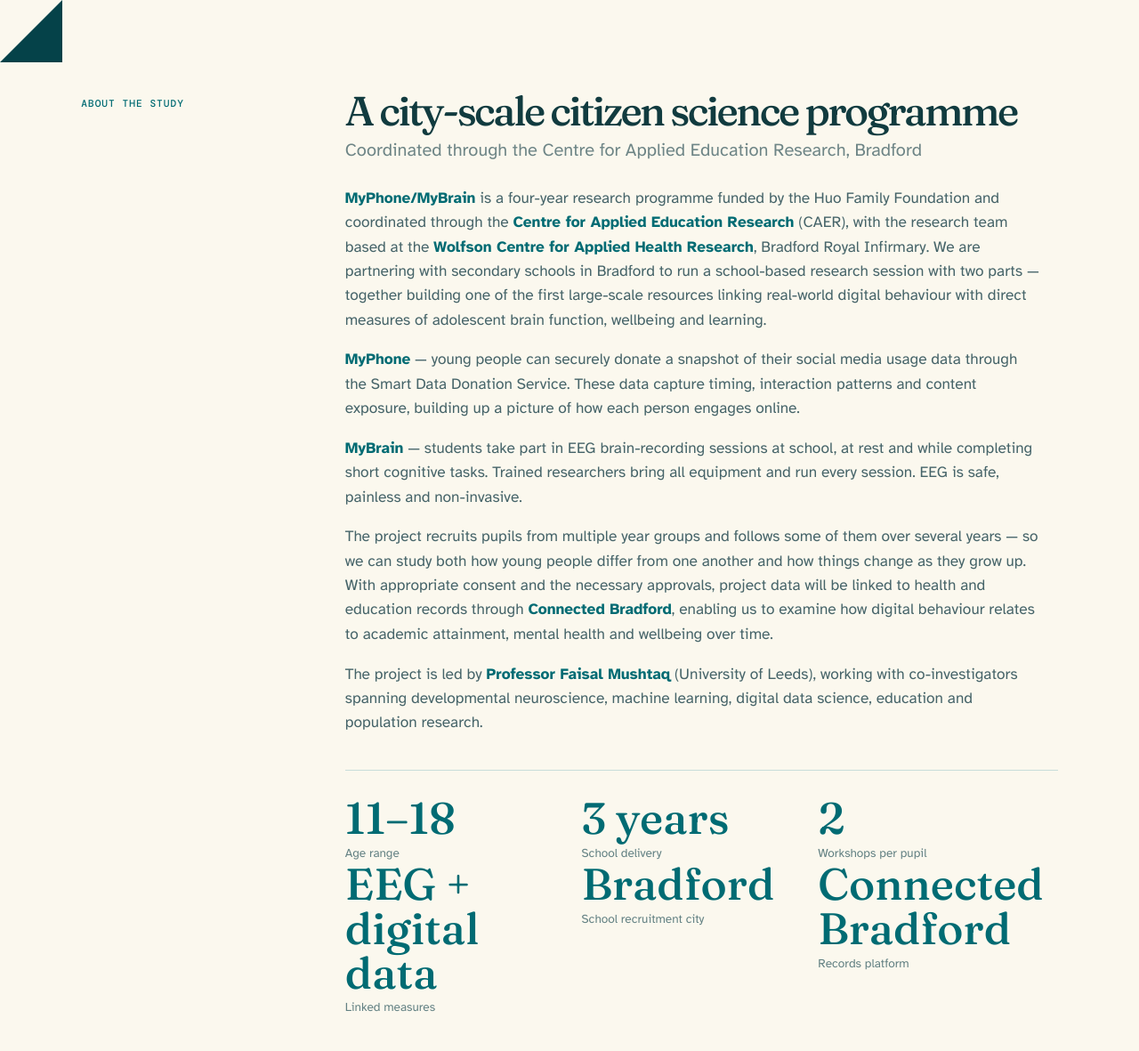
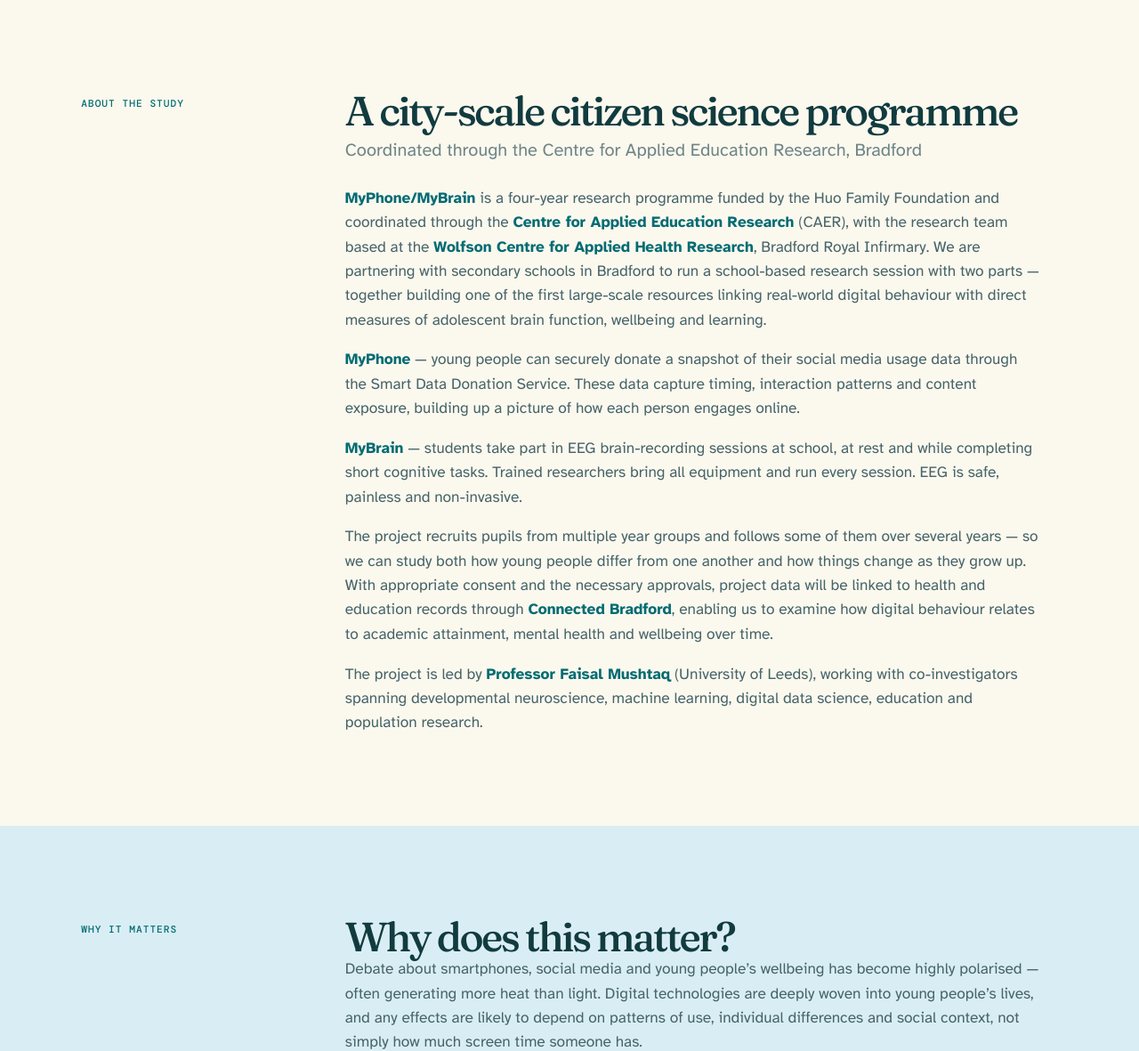
Before and after one commit to faisalmushtaq/myphone-mybrain, a Jekyll site: the page built from index.md, in a window 1280 px wide. Shown: the part 971-2152 px from the top of the page at 89% size. Built offline with Jekyll 4.4.1, drawn with Linux system fonts in a browser that asks for light colours; grey boxes are pictures that could not be loaded.

Commit message:
Simplify navigation and remove stats block

```diff
--- a/_includes/about.html
+++ b/_includes/about.html
@@ -10,23 +10,7 @@
         {{ site.data.content.about.body | markdownify }}
       </div>
 
-      <div class="stat-row reveal">
-        {% for stat in site.data.content.stats %}
-        <div class="stat-item">
-          <strong>{{ stat.value }}</strong>
-          <span>{{ stat.label }}</span>
-        </div>
-        {% endfor %}
-      </div>
     </div>
-  </div>
-
-  <div class="container">
-    <figure class="section-photo-banner reveal">
-      <img src="{{ '/assets/images/session-classroom.jpg' | relative_url }}"
-           alt="A MyBrain session in a Bradford school — students at laptops, researcher presenting at the front"
-           loading="lazy">
-    </figure>
   </div>
 </section>
 
--- a/_includes/footer.html
+++ b/_includes/footer.html
@@ -2,7 +2,6 @@
 <footer class="site-footer">
   <div class="container footer-inner">
     <div class="footer-brand">
-      <img src="{{ '/assets/images/myphone-mybrain-logo.png' | relative_url }}" alt="MyPhone MyBrain">
       <p>Researching how digital lives and adolescent brain development connect, with young people and schools in Bradford.</p>
     </div>
     <nav class="footer-nav" aria-label="Footer navigation">
--- a/assets/css/moto-inspired.css
+++ b/assets/css/moto-inspired.css
@@ -47,7 +47,7 @@
 p { max-width: 70ch; }
 .container { max-width: 1200px; padding-inline: clamp(1.35rem, 4vw, 3.5rem); }
 .section { position: relative; padding-block: clamp(4.6rem, 8vw, 7.6rem); background: var(--mpb-paper); }
-.section::before { content: ""; position: absolute; width: 0; height: 0; top: 0; left: 0; border-style: solid; border-width: 0 0 70px 70px; border-color: transparent transparent var(--mpb-deep) transparent; opacity: .98; }
+.section::before { display: none; }
 .section-white { background: #ffffff; }
 .section-light { background: var(--mpb-mist); }
 .section-dark { background: var(--mpb-teal); }
@@ -80,11 +80,11 @@
 .menu-toggle .bar { width: 27px; height: 2px; background: #fff; }
 .mobile-nav-overlay { background: var(--mpb-teal); backdrop-filter: none; }
 .mobile-nav-close .bar { background: #fff; }
-.mobile-nav-inner { width: 100%; max-width: 460px; align-items: stretch; padding: 7rem 2rem 3rem; text-align: left; }
-.mobile-nav-inner::before { content: ""; position: absolute; top: 1.5rem; left: 1.4rem; width: 92px; height: 92px; border-radius: 50%; background: var(--mpb-paper) url("../images/myphone-mybrain-logo.png") center / 82% no-repeat; }
-.mobile-nav-inner a { padding: .7rem 0; color: #fff; border-bottom: 1px solid rgba(255,255,255,.25); font-family: var(--f-serif); font-size: clamp(1.65rem, 6vw, 2.1rem); letter-spacing: -.04em; }
+.mobile-nav-inner { width: 100%; max-width: 460px; align-items: stretch; gap: 0; padding: 4.6rem 1.55rem 1.4rem; text-align: left; }
+.mobile-nav-inner::before { display: none; }
+.mobile-nav-inner a { padding: .56rem 0; color: #fff; border-bottom: 1px solid rgba(255,255,255,.25); font-family: var(--f-serif); font-size: clamp(1.35rem, 5vw, 1.72rem); letter-spacing: -.04em; line-height: 1.12; }
 .mobile-nav-inner a:hover { color: var(--mpb-yellow); }
-.mobile-nav-inner .mobile-nav-cta { margin-top: 1.1rem; padding: .85rem 1rem; border: 0; background: var(--mpb-yellow); color: var(--mpb-ink) !important; text-align: center; font-family: var(--f-sans) !important; font-size: .95rem !important; font-weight: 700; }
+.mobile-nav-inner .mobile-nav-cta { margin-top: .75rem; padding: .7rem .9rem; border: 0; background: var(--mpb-yellow); color: var(--mpb-ink) !important; text-align: center; font-family: var(--f-sans) !important; font-size: .88rem !important; font-weight: 700; }
 
 /* Hero */
 .hero { min-height: 680px; display: flex; flex-direction: column; background: var(--mpb-teal); }
@@ -183,8 +183,7 @@
 /* Footer */
 .site-footer { background: #071f23; color: #fff; }
 .footer-inner { max-width: 1200px; padding-block: 4.5rem 3.3rem; display: grid; grid-template-columns: minmax(240px, .8fr) minmax(0, 1.4fr); gap: clamp(2.5rem, 7vw, 7rem); align-items: start; }
-.footer-brand img { width: 116px; height: 116px; padding: 8px; object-fit: contain; border-radius: 50%; background: var(--mpb-paper); }
-.footer-brand p { margin-top: 1.25rem; color: rgba(255,255,255,.68); line-height: 1.45; }
+.footer-brand p { margin-top: 0; color: rgba(255,255,255,.68); line-height: 1.45; }
 .footer-nav { display: grid; grid-template-columns: repeat(3, 1fr); gap: 1.3rem; }
 .footer-nav div { display: flex; flex-direction: column; align-items: flex-start; gap: .46rem; }
 .footer-nav span { margin-bottom: .45rem; color: var(--mpb-yellow); font-family: var(--f-mono); font-size: .62rem; letter-spacing: .09em; text-transform: uppercase; }
```
